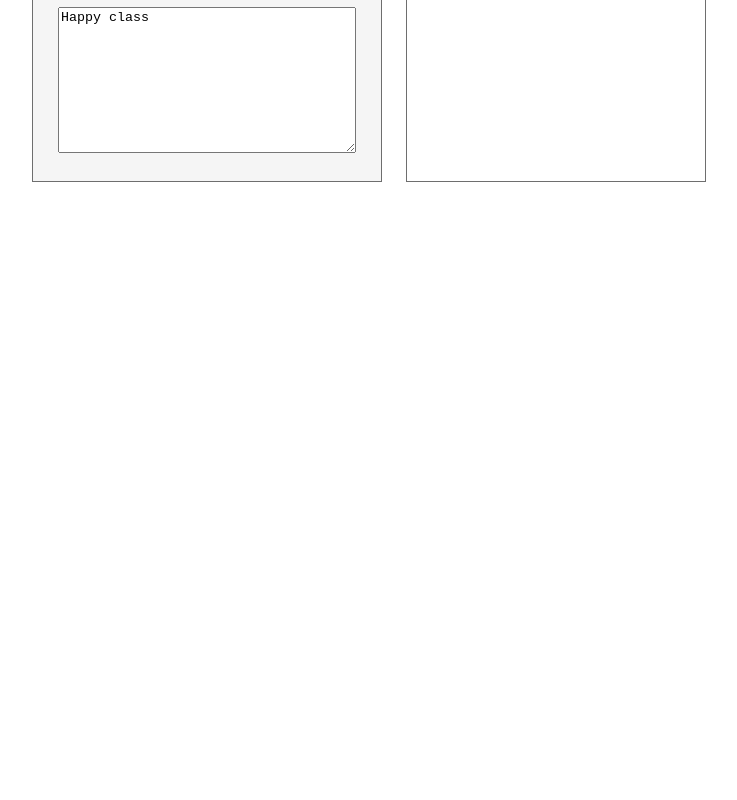
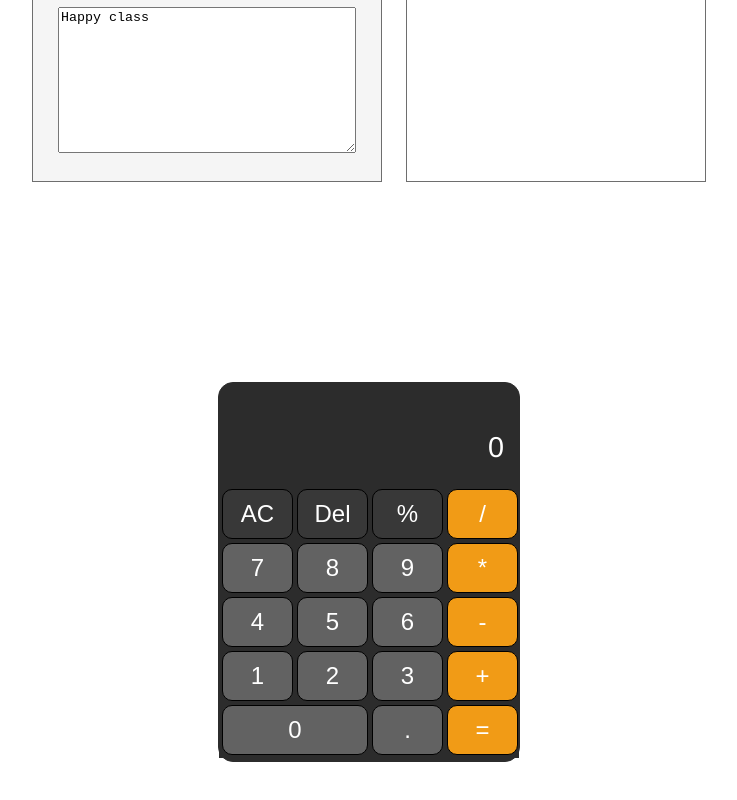
Before and after one commit to phanduongthuy/VueJS, a Vue app: page / in a window 1280 px wide. Shown: the part 482-1282 px from the top of the page, without its empty margins (271-1008 px from the left). Before the commit the page ends 800 px from the top, so only its background shows below. Built offline with nearby package versions, Linux system fonts and the light colour scheme.

Commit message:
Unit01/Homework1.3

```diff
--- a/src/App.vue
+++ b/src/App.vue
@@ -4,6 +4,7 @@
 <!--    <HelloWorld />-->
 
     <hw01/>
+    <hw02/>
 
   </div>
 </template>
@@ -12,11 +13,13 @@
 // import HelloWorld from './components/HelloWorld.vue'
 
 import hw01 from "./components/exercises/unit01/hw01";
+import hw02 from "./components/exercises/unit01/hw02";
 
 export default {
   name: 'App',
   components: {
     hw01,
+    hw02,
   }
 }
 </script>
--- /dev/null
+++ b/src/assets/scss/Unit01/hw02.scss
@@ -0,0 +1,63 @@
+.container {
+  padding-top: 3rem;
+  max-width: 300px;
+  width: 100%;
+  margin: 100px auto;
+  height: 330px;
+  background: #2c2c2c;
+  border: 1px solid #2c2c2c;
+  border-radius: 15px;
+  #result {
+    height: 60px;
+    padding-right: 15px;
+    text-align: right;
+    font-size: 1.8rem;
+    color: white;
+    white-space: nowrap;
+    overflow-y: hidden;
+    overflow-x: auto;
+  }
+
+  .calculate {
+    background:  #2c2c2c;
+    table{
+      width: 100%;
+      margin-top: -5px;
+      tr {
+
+        .btn {
+          border: 1px solid black;
+          border-radius: 10px;
+          width: 71px;
+          padding: 10px;
+          font-size: 1.5rem;
+          color: white;
+          background: #626262;
+          outline: none;
+          cursor: pointer;
+        }
+        .number0 {
+          width: 100%;
+        }
+        .first-row {
+          background: #383838;
+        }
+        .last-col {
+          background: #f19b16;
+        }
+        .btn:active {
+          border-radius: 10%;
+          background: #8a8a8a;
+          cursor: pointer;
+        }
+        .btn:hover {
+          background: #8a8a8a;
+          cursor: pointer;
+        }
+        .last-col:hover {
+          background: #f1b227;
+        }
+      }
+    }
+  }
+}
--- /dev/null
+++ b/src/components/exercises/unit01/hw02.vue
@@ -0,0 +1,175 @@
+<template>
+  <div class="container">
+    <div id="result">{{current || 0}}</div>
+    <div class="calculate">
+      <table>
+        <tr>
+          <td>
+            <button class="btn first-row" @click="clean">AC</button>
+          </td>
+          <td>
+            <button class="btn first-row" @click="undo">Del</button>
+          </td>
+          <td>
+            <button class="btn first-row" @click="percent" value="%">%</button>
+          </td>
+          <td>
+            <button @click="append('/')" class="btn last-col" value="/">/</button>
+          </td>
+        </tr>
+        <tr>
+          <td>
+            <button @click="append('7')" class="btn" value="7">7</button>
+          </td>
+          <td>
+            <button @click="append('8')" class="btn" value="8">8</button>
+          </td>
+          <td>
+            <button @click="append('9')" class="btn" value="9">9</button>
+          </td>
+          <td>
+            <button @click="append('*')" class="btn last-col" value="*">*</button>
+          </td>
+        </tr>
+        <tr>
+          <td>
+            <button @click="append('4')" class="btn" value="4">4</button>
+          </td>
+          <td>
+            <button @click="append('5')" class="btn" value="5">5</button>
+          </td>
+          <td>
+            <button @click="append('6')" class="btn" value="6">6</button>
+          </td>
+          <td>
+            <button @click="append('-')" class="btn last-col" value="-">-</button>
+          </td>
+        </tr>
+        <tr>
+          <td>
+            <button @click="append('1')" class="btn" value="1">1</button>
+          </td>
+          <td>
+            <button @click="append('2')" class="btn" value="2">2</button>
+          </td>
+          <td>
+            <button @click="append('3')" class="btn" value="3">3</button>
+          </td>
+          <td>
+            <button @click="append('+')" class="btn last-col" value="+">+</button>
+          </td>
+        </tr>
+        <tr>
+          <td colspan="2">
+            <button @click="append('0')" class="btn number0" value="0">0</button>
+          </td>
+          <td>
+            <button @click="append('.')" class="btn" value=".">.</button>
+          </td>
+          <td>
+            <button class="btn last-col" @click="equal">=</button>
+          </td>
+        </tr>
+      </table>
+    </div>
+  </div>
+</template>
+
+<script>
+export default {
+  data(){
+    return {
+      current: '',
+      operations: ['%', '/', '*', '-', '+', '.'],
+    }
+  },
+  methods: {
+    clean() {
+      this.current = ''
+    },
+    undo() {
+        this.current = this.current.substring(0, this.current.length - 1)
+    },
+    append(number) {
+      if (this.current != 'Biểu thức lỗi') {
+        let current = this.current
+        let flagOperation = false
+        let flagChar = false
+        this.operations.forEach((value) => {
+          if (number == value) {
+            flagOperation = true
+          }
+          if (current.charAt(current.length - 1) == value) {
+            flagChar = true
+          }
+        })
+        if (current.length == 1 && current.charAt(0) === '0') {
+          if (flagOperation) {
+            this.current += number
+          } else {
+            this.current = number
+          }
+        } else if (flagOperation && flagChar) {
+          this.current = this.current.slice(0, -1) + number
+        }
+        else if (current.length > 1 && flagChar) {
+          if (!flagOperation) {
+            this.current += number
+          }
+        } else {
+          this.current += number
+        }
+      }
+    },
+    equal() {
+      if (this.current != 'Biểu thức lỗi') {
+        let flagEqual = true
+        this.operations.forEach((value) => {
+          if (this.current.charAt(this.current.length-1) == value) {
+            flagEqual = false
+          }
+        })
+        if (flagEqual) {
+          this.current = String(eval(this.current))
+          if (this.current == 'NaN') {
+            this.current = 'Biểu thức lỗi'
+          }
+        }
+      }
+    },
+    percent() {
+      if (this.current != 'Biểu thức lỗi') {
+        let flagPercent = -1
+        let check = false
+        let lastNumber = ''
+        let current = this.current
+        for (let i = 0; i < current.length; i++){
+          this.operations.forEach((value) => {
+            if (current[i] == value){
+              flagPercent = i
+            }
+            if (current.charAt(current.length - 1) == value){
+              check = true
+            }
+          })
+        }
+        if (flagPercent != -1) {
+          if (!check) {
+            lastNumber = current.slice(flagPercent + 1, current.length)
+            lastNumber = String(lastNumber / 100)
+            this.current = current.slice(0, flagPercent + 1) + lastNumber
+          }
+        } else {
+          lastNumber = current.slice(0, current.length)
+          lastNumber = String(lastNumber / 100)
+          this.current = lastNumber
+        }
+      }
+    },
+  }
+}
+</script>
+<!-- Add "scoped" attribute to limit CSS to this component only -->
+<style scoped lang="scss">
+  @import "src/assets/scss/Unit01/hw02";
+</style>
```
